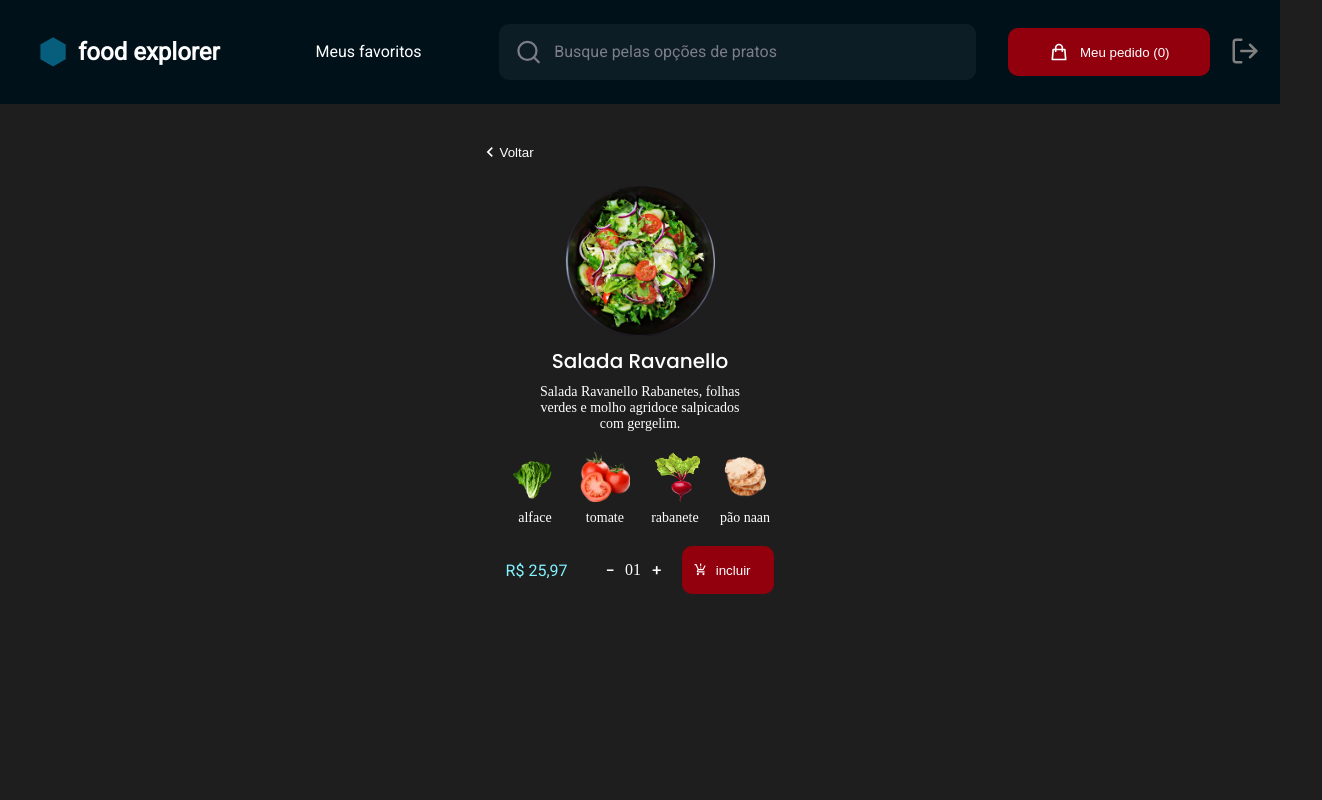
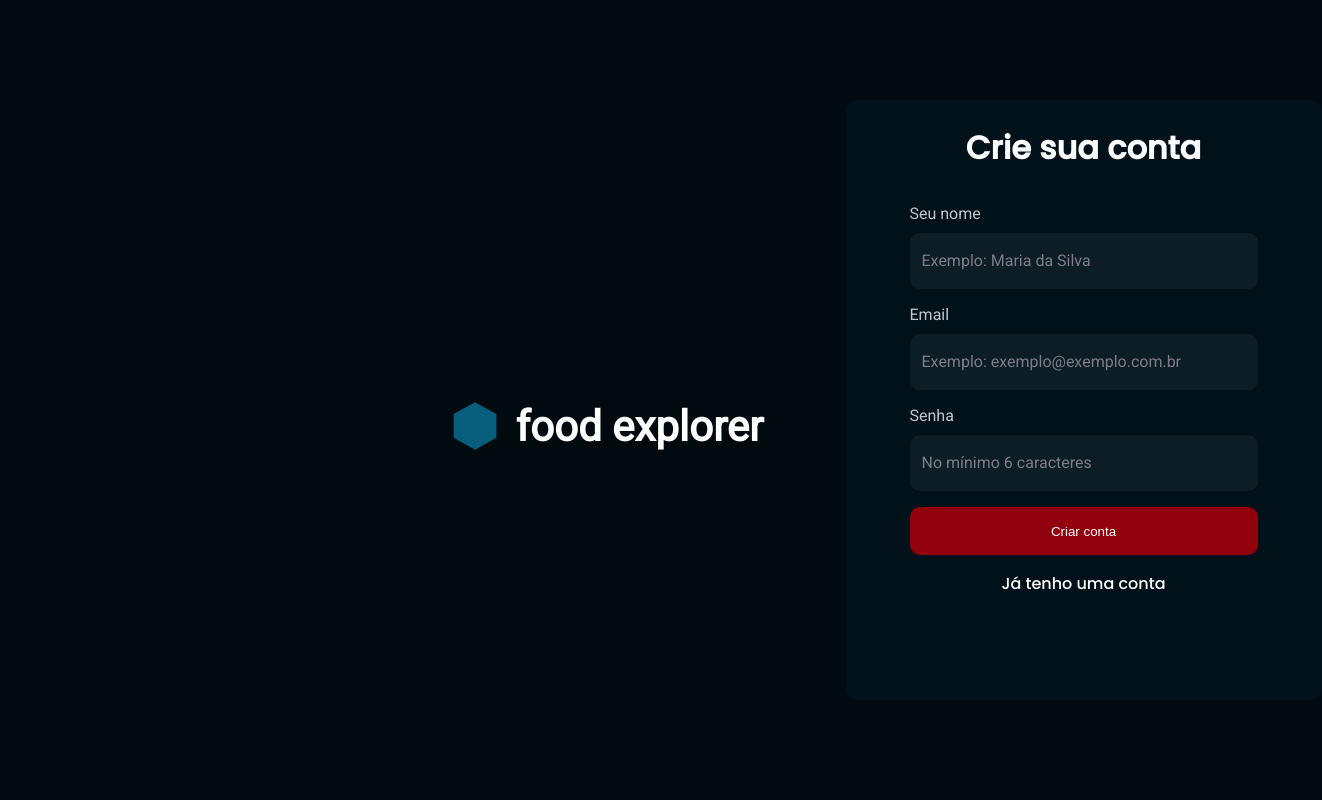
Before and after one commit to renatomarsalla/explorer-rocketseat, a React (Vite) app in the folder Desafio_Final/foodExplorer/foodExplorer/foodExplorer/: page / in a window 1280 px wide. Shown: the top 800 px of the page, 1322 px wide, since content can reach past the window. Built offline with nearby package versions, Linux system fonts and the light colour scheme.

Commit message:
pagina Details finalizada

```diff
--- a/Desafio_Final/foodExplorer/foodExplorer/foodExplorer/src/main.jsx
+++ b/Desafio_Final/foodExplorer/foodExplorer/foodExplorer/src/main.jsx
@@ -16,7 +16,7 @@ ReactDOM.createRoot(document.getElementById('root')).render(
   <React.StrictMode>
     <ThemeProvider theme={theme}>
       <GlobalStyles />
-      <Details />
+      <SignUp />
     </ThemeProvider>
   </React.StrictMode>
 );
--- a/Desafio_Final/foodExplorer/foodExplorer/foodExplorer/src/pages/Details/Details.jsx
+++ b/Desafio_Final/foodExplorer/foodExplorer/foodExplorer/src/pages/Details/Details.jsx
@@ -27,6 +27,7 @@ function Details() {
           <div className="dish">
             <img src={img} alt="dish selected" />
           </div>
+          <div className="dishesIngredientsAndPrices">
             <div className="infos">
               <h1>Salada Ravanello</h1>
               <span>
@@ -60,7 +61,11 @@ function Details() {
                 <ButtonText text="-" className="decrement" />
                 <span>01</span>
                 <ButtonText text="+" className="increment" />
-              <Button text="incluir" icon={MdOutlineProductionQuantityLimits} />
+                <Button
+                  text="incluir"
+                  icon={MdOutlineProductionQuantityLimits}
+                />
+              </div>
             </div>
           </div>
         </main>
--- a/Desafio_Final/foodExplorer/foodExplorer/foodExplorer/src/pages/Details/styles.js
+++ b/Desafio_Final/foodExplorer/foodExplorer/foodExplorer/src/pages/Details/styles.js
@@ -141,6 +141,103 @@ const Container = styled.div`
 
 
     }
+
+    @media (min-width: 1024px) {
+
+      .page{
+        margin: 0 auto;
+        width: 100%;
+        height: 100vh;
+        /* background-color: green; */
+
+        >.return{
+          margin-left: 12.2rem;
+
+          button{
+            width: 20rem;
+            height: 3.4rem;
+            font-size: 2rem;
+            font-family: 'Poppins', sans-serif;
+            font-weight: 500;
+
+            svg{
+              font-size: 3rem;
+            }
+          }
+        }
+
+        main{
+          display: flex;
+          flex-direction: row;
+          align-items: center;
+          justify-content: center;
+          gap: 2rem;
+
+          >.dish{
+            img{
+              /* background-color: red; */
+              width: 32.9rem;
+              height: 32.9rem ;
+
+              margin-bottom: 18.5rem;
+              margin-left: 12.2rem;
+            }
+
+          }
+
+          >.dishesIngredientsAndPrices{
+            /* background-color: red; */
+            margin-bottom: 22rem;
+            width: 60rem;
+            /* background-color: red; */
+
+            >.infos{
+              align-items: flex-start;
+
+              h1{
+                font-size: 4rem;
+                font-family: 'Poppins', sans-serif;
+              }
+              span{
+                font-size: 1.6rem;
+                text-align: left;
+                width: 50rem;
+                font-weight: 400;
+                font-family: 'Poppins', sans-serif;
+              }
+            }
+
+            >.ingredients, >.priceAndUnits{
+              justify-content: flex-start;
+            }
+
+            >.priceAndUnits{
+              gap: 5rem;
+
+              .price{
+                font-size: 3.2rem;
+                font-weight: 400;
+              }
+
+              .units{
+                span{
+                  font-size: 2rem;
+                }
+
+                .decrement, .increment{
+                  font-size: 2rem;
+                }
+              }
+            }
+
+          }
+
+
+        }
+    }
+
+
+    }
 `;
 
 export { Container }
--- a/Desafio_Final/foodExplorer/foodExplorer/foodExplorer/src/pages/SignIn/styles.js
+++ b/Desafio_Final/foodExplorer/foodExplorer/foodExplorer/src/pages/SignIn/styles.js
@@ -135,6 +135,10 @@ const Form = styled.form`
     /* margin-right: 5.8rem; */
     margin-top: 14rem;
     margin-bottom: 14rem;
+
+    .btnEnter button{
+      width: 100%;
+  }
   }
 
 `;
--- a/Desafio_Final/foodExplorer/foodExplorer/foodExplorer/src/styles/theme.js
+++ b/Desafio_Final/foodExplorer/foodExplorer/foodExplorer/src/styles/theme.js
@@ -1,6 +1,7 @@
 export default {
   COLORS: {
-    BACKGROUND_900: "#1E1E1E",//figma
+    // BACKGROUND_900: "#1E1E1E",//figma
+    BACKGROUND_900: "#000A0F",//figma
     BACKGROUND_800: "#001119",//figma
     BACKGROUND_700: "#00111A",//figma
     BACKGROUND_600: "#0D1D25",//figma
```
Also changed, not shown: Desafio_Final/foodExplorer/foodExplorer/foodExplorer/src/pages/Orders/Orders.jsx (added, +7 -0 lines), Desafio_Final/foodExplorer/foodExplorer/foodExplorer/src/pages/Orders/styles.js (added, +14 -0 lines). Lines whose indentation alone changed are shown as unchanged.
